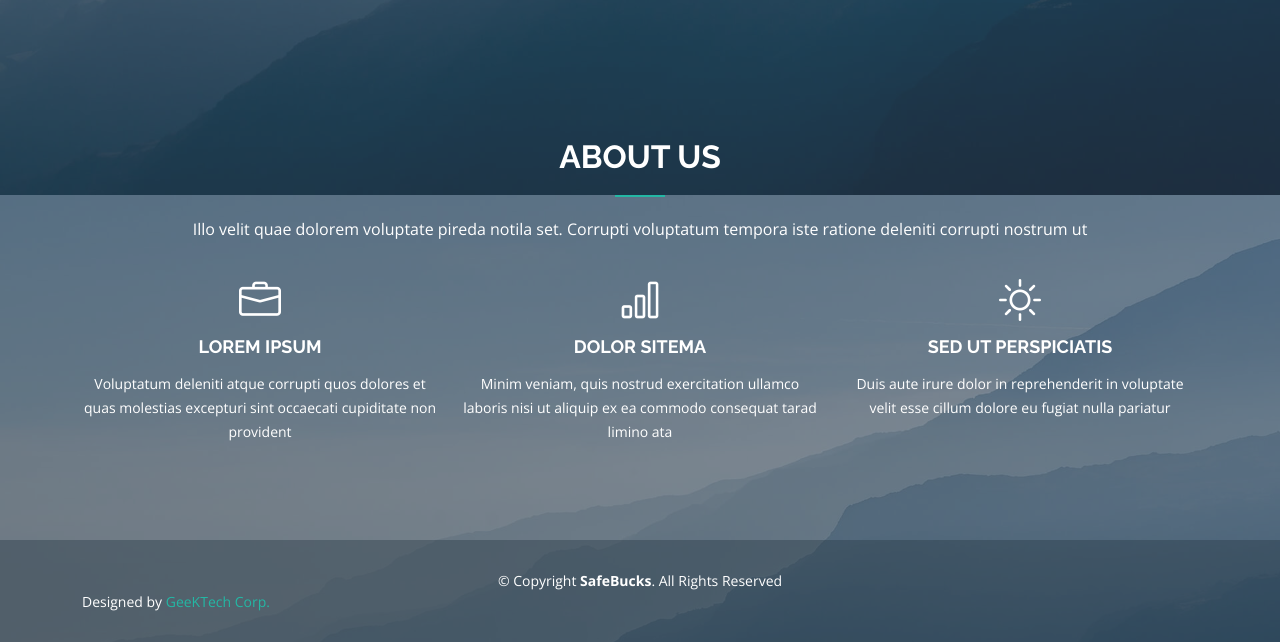
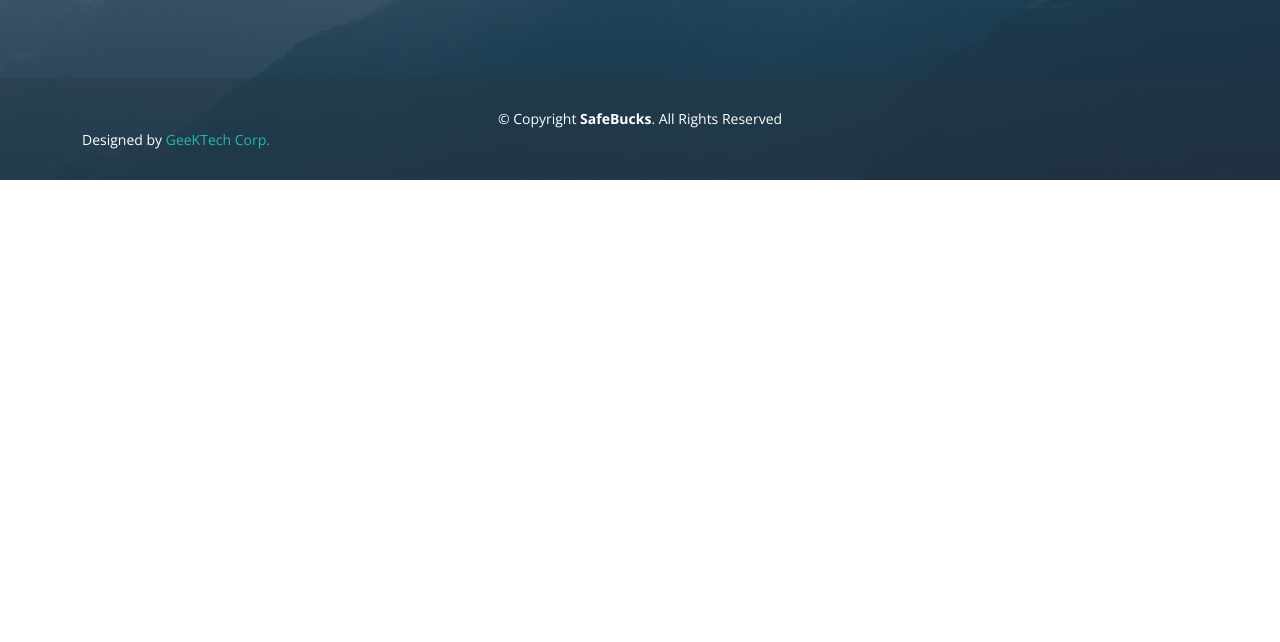
Before and after one commit to Abdelrhman2021/SafeBucks, a plain HTML site: page index.html in a window 1280 px wide. Shown: the part 653-1295 px from the top of the page. After the commit the page ends 833 px from the top, so only its background shows below. Drawn offline with nearby package versions, Linux system fonts and the light colour scheme.

Commit message:
Update index.html

```diff
--- a/index.html
+++ b/index.html
@@ -79,7 +79,7 @@
   <main id="main">
 
     <!-- ======= About Us Section ======= -->
-    <section id="about" class="about">
+  <!--  <section id="about" class="about">
       <div class="container">
 
         <div class="section-title">
```
